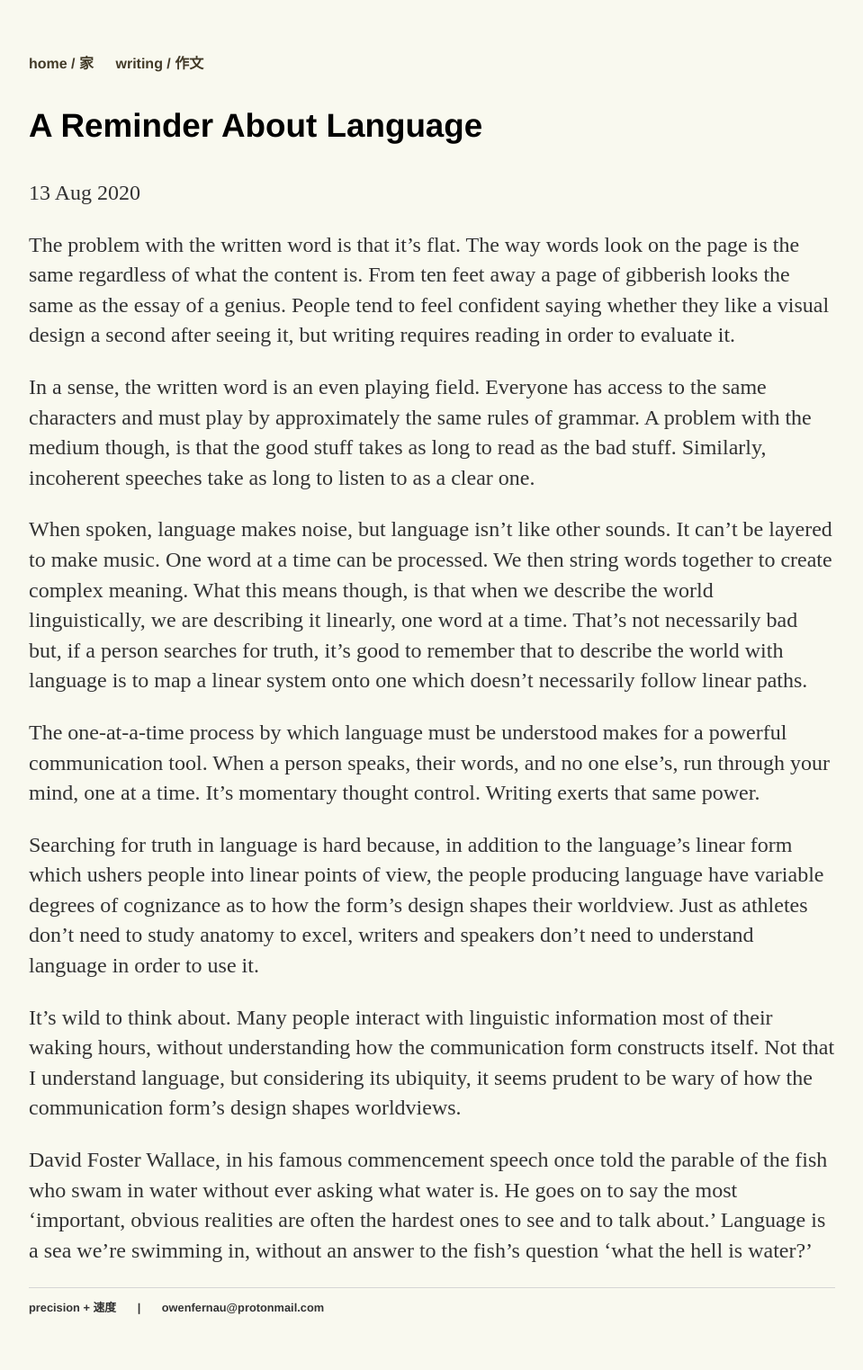
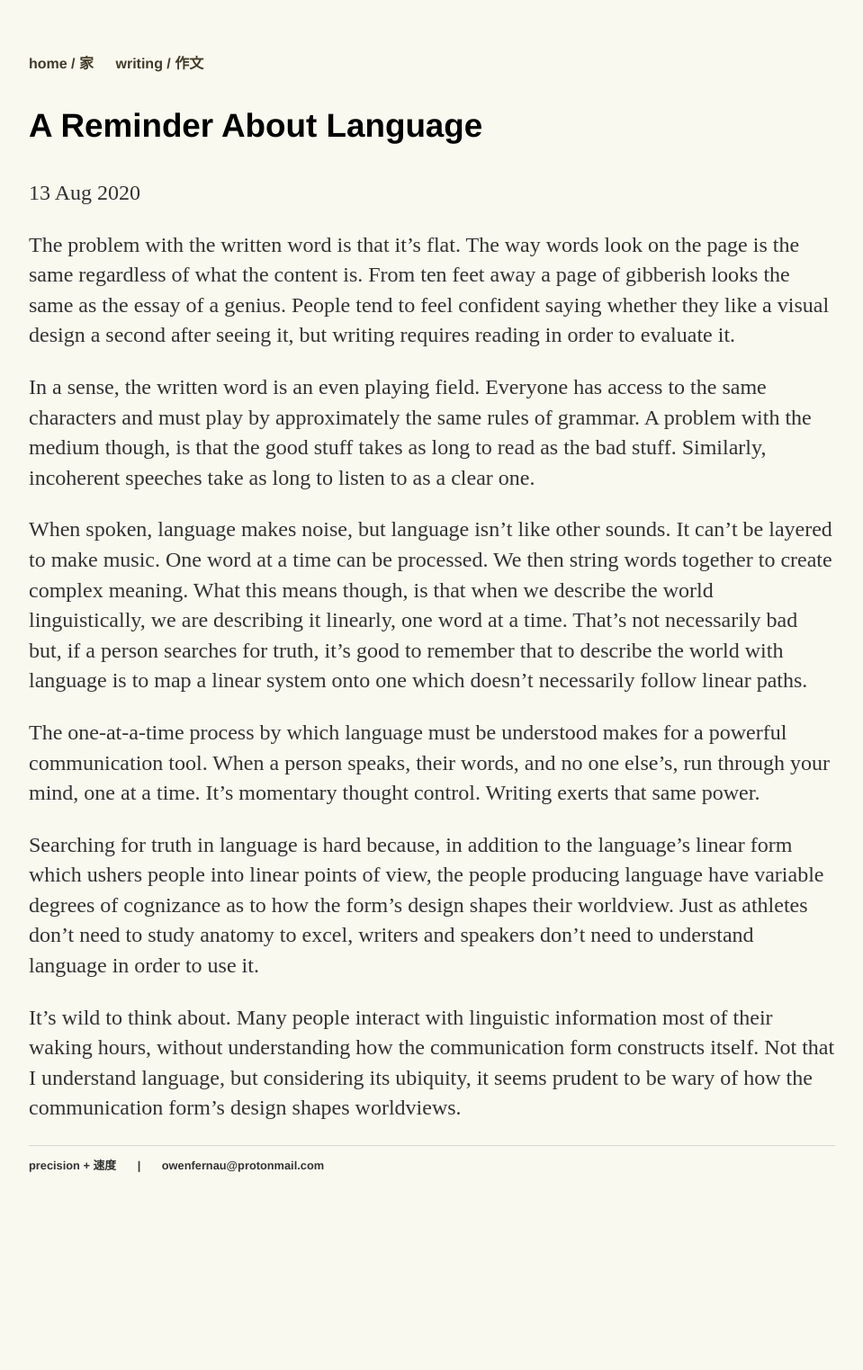
Before and after one commit to owenfernau/owenfernau.github.io, a Jekyll site: the page built from _posts/2020-08-13-a-reminder-about-language.md, in a window 1280 px wide. Shown: the whole page at 90% size, without its empty margins (160-1119 px from the left). Built offline with Jekyll 4.4.1, drawn with Linux system fonts in a browser that asks for light colours; after the commit the page ends 1365 px from its top, so only the background shows below that.

Commit message:
Update 2020-08-13-a-reminder-about-language.md

```diff
--- a/_posts/2020-08-13-a-reminder-about-language.md
+++ b/_posts/2020-08-13-a-reminder-about-language.md
@@ -15,5 +15,3 @@ The one-at-a-time process by which language must be understood makes for a power
 Searching for truth in language is hard because, in addition to the language’s linear form which ushers people into linear points of view, the people producing language have variable degrees of cognizance as to how the form’s design shapes their worldview. Just as athletes don’t need to study anatomy to excel, writers and speakers don’t need to understand language in order to use it.
 
 It’s wild to think about. Many people interact with linguistic information most of their waking hours, without understanding how the communication form constructs itself. Not that I understand language, but considering its ubiquity, it seems prudent to be wary of how the communication form’s design shapes worldviews.
-
-David Foster Wallace, in his famous commencement speech once told the parable of the fish who swam in water without ever asking what water is. He goes on to say the most ‘important, obvious realities are often the hardest ones to see and to talk about.’ Language is a sea we’re swimming in, without an answer to the fish’s question ‘what the hell is water?’
```
